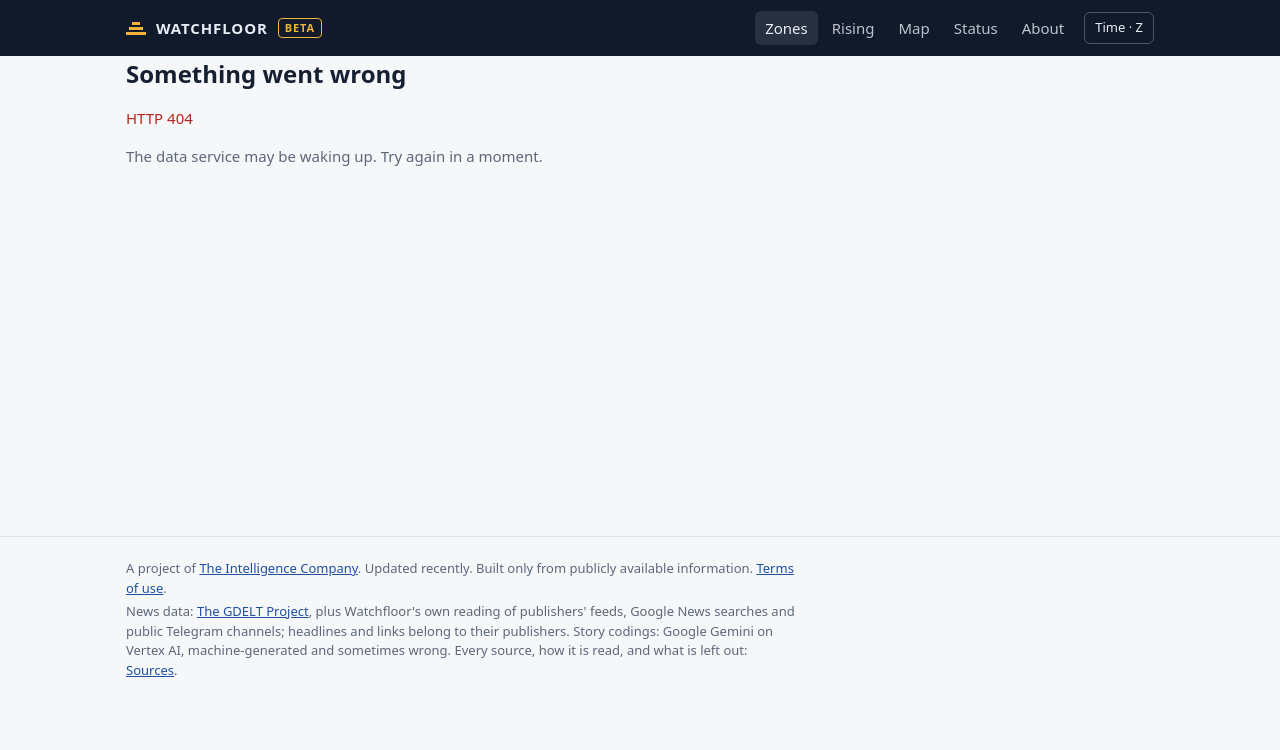
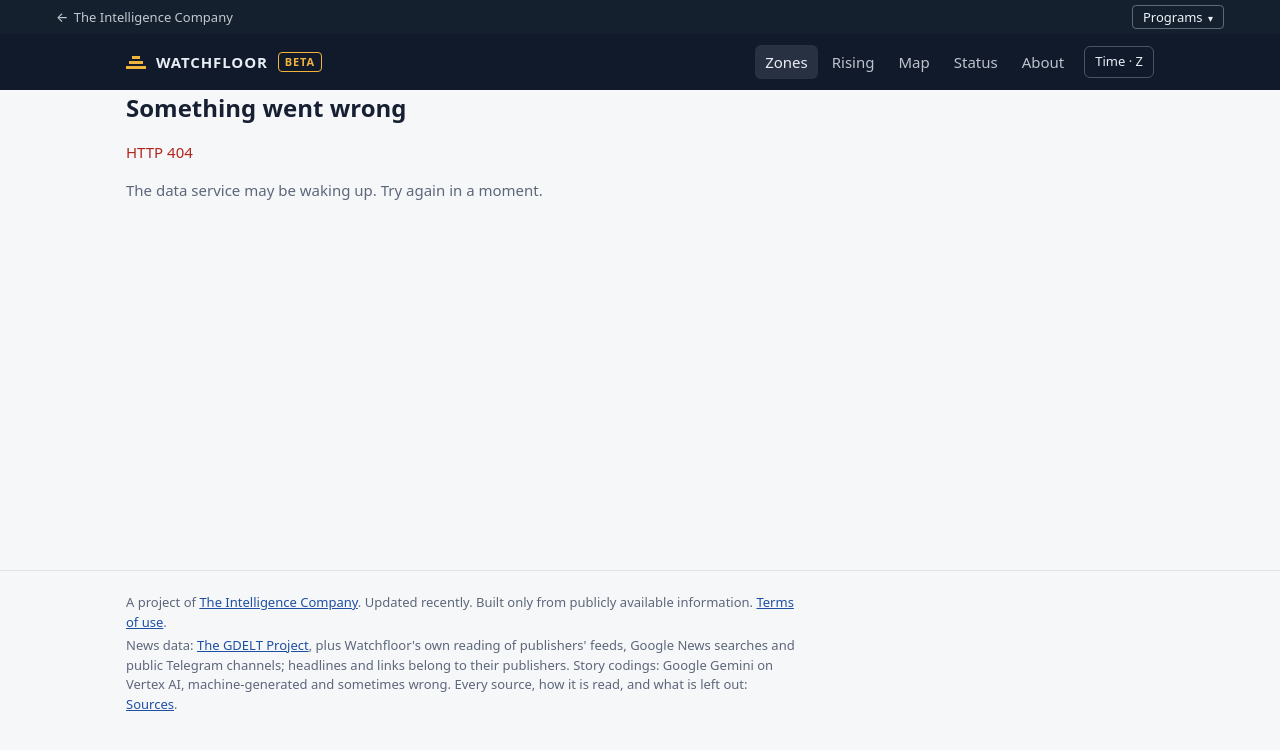
Before and after one commit to metacog-osint/more-context, a plain HTML site: page web/index.html in a window 1280 px wide. Drawn offline with Linux system fonts and the light colour scheme; no server answers.

Commit message:
House bar (tic-nav v1.1) and time module v1.3
The Intelligence Company's shared house bar: a link home and a Programs menu of
every program, labelled by layer or topic. tic-time.js v1.3 (was v1.2; compatible).

Co-Authored-By: Claude Opus 5.5 <noreply@anthropic.com>

```diff
--- /dev/null
+++ b/web/tic-nav.css
@@ -0,0 +1,72 @@
+/*! tic-nav.css v1.1 · pairs with tic-nav.js (canonical copy in [local path]).
+    House navy bar on every program site; the panel follows the viewer's light or dark setting. Everything is scoped
+    to .tic-house so a site's own styles (Tailwind's reset included) don't need changing. */
+.tic-house {
+  --tn-bg: #14202E; --tn-ink: #EEF1F6; --tn-line: rgba(238, 241, 246, .35); --tn-acc: #E3A83B;
+  --tn-panel: #FFFFFF; --tn-pink: #14202E; --tn-pmut: #555F6D; --tn-rule: #D8D3C8; --tn-hover: #F3F1EC;
+  --tn-live: #1E6B3A; --tn-beta: #8A5A00;
+  position: relative; z-index: 10000; background: var(--tn-bg); /* v1.1: above site headers' own stacking */ color: var(--tn-ink);
+  /* v1.1: undo a site's generic nav rules (Watchfloor styles every <nav> as a flex row) */
+  display: block; width: auto; height: auto; min-height: 0; margin: 0; padding: 0; border: 0; box-shadow: none;
+  font: 400 13px/1.4 "IBM Plex Sans", system-ui, -apple-system, "Segoe UI", Roboto, Arial, sans-serif;
+  text-align: left; letter-spacing: normal;
+}
+@media (prefers-color-scheme: dark) {
+  .tic-house { --tn-panel: #161E2A; --tn-pink: #E8ECF2; --tn-pmut: #9AA5B5; --tn-rule: #2A3546; --tn-hover: #1F2A3A;
+    --tn-live: #7FD49A; --tn-beta: #F0C36B; }
+}
+.tic-house *, .tic-house *::before, .tic-house *::after { box-sizing: border-box; }
+.tic-house p, .tic-house ul { margin: 0; padding: 0; }
+.tic-house ul { list-style: none; }
+.tic-house a { color: inherit; text-decoration: none; }
+.tic-house :focus-visible { outline: 2px solid var(--tn-acc); outline-offset: 2px; }
+
+.tic-house-in { width: 100%; max-width: 1200px; margin: 0 auto; padding: 0 16px; min-height: 34px; display: flex;
+  align-items: center; justify-content: space-between; gap: 12px; }
+.tic-house-home { font-weight: 500; padding: 7px 0; white-space: nowrap; }
+.tic-house-home:hover { color: var(--tn-acc); }
+.tic-house-arrow { margin-right: 2px; }
+.tic-house-btn { appearance: none; -webkit-appearance: none; margin: 0; background: transparent; color: inherit;
+  border: 1px solid var(--tn-line); border-radius: 4px; font: inherit; font-weight: 500; line-height: 1.3;
+  padding: 3px 10px; cursor: pointer; white-space: nowrap; }
+.tic-house-btn:hover, .tic-house-btn[aria-expanded="true"] { border-color: var(--tn-acc); color: var(--tn-acc); }
+.tic-house-caret { font-size: 10px; margin-left: 2px; }
+
+.tic-house-panel { position: absolute; top: 100%; right: max(16px, calc((100% - 1200px) / 2 + 16px));
+  width: min(780px, calc(100% - 32px)); margin-top: 6px; padding: 12px; background: var(--tn-panel);
+  color: var(--tn-pink); border: 1px solid var(--tn-rule); border-radius: 6px;
+  box-shadow: 0 14px 36px rgba(0, 0, 0, .28); max-height: calc(100vh - 56px); overflow: auto; }
+.tic-house-panel[hidden] { display: none; }
+.tic-house-cols { display: grid; grid-template-columns: minmax(0, 1fr) 270px; gap: 12px; }
+.tic-house-group { margin: 6px 8px 4px; font-size: 11px; font-weight: 600; letter-spacing: .08em;
+  text-transform: uppercase; color: var(--tn-pmut); }
+.tic-house-ul { margin-bottom: 8px; }
+.tic-house-item { display: grid; grid-template-columns: minmax(0, 1fr) auto; gap: 1px 10px; align-items: baseline;
+  padding: 7px 8px; border-radius: 4px; }
+.tic-house-item:hover, .tic-house-item:focus-visible, .tic-house-item.on { background: var(--tn-hover); }
+.tic-house-name { font-size: 14px; font-weight: 600; }
+.tic-house-here { margin-left: 8px; font-size: 11px; font-weight: 500; color: var(--tn-acc); }
+.tic-house-st { font-size: 11px; letter-spacing: .06em; text-transform: uppercase; }
+.tic-house-st.st-live { color: var(--tn-live); }
+.tic-house-st.st-beta { color: var(--tn-beta); }
+.tic-house-st.st-invite { color: var(--tn-pmut); }
+.tic-house-label { grid-column: 1 / -1; font-size: 12px; color: var(--tn-pmut); }
+.tic-house-short { grid-column: 1 / -1; display: none; font-size: 12px; color: var(--tn-pmut); }
+.tic-house-detail { border-left: 1px solid var(--tn-rule); padding: 10px 6px 10px 16px; align-self: start;
+  position: sticky; top: 0; }
+.tic-house-dname { font-size: 17px; font-weight: 600; margin-bottom: 2px; }
+.tic-house-dmeta { font-size: 12px; color: var(--tn-pmut); margin-bottom: 10px; }
+.tic-house-dlong { font-size: 13px; line-height: 1.55; }
+.tic-house-all { display: block; margin: 2px 8px 0; padding-top: 8px; border-top: 1px solid var(--tn-rule);
+  font-size: 12px; color: var(--tn-pmut); }
+.tic-house-all:hover { color: var(--tn-pink); }
+.tic-house-sr { position: absolute; width: 1px; height: 1px; overflow: hidden; clip: rect(0 0 0 0);
+  clip-path: inset(50%); white-space: nowrap; }
+
+@media print { .tic-house { display: none !important; } } /* site navigation never prints */
+@media (max-width: 640px) {
+  .tic-house-panel { left: 8px; right: 8px; width: auto; }
+  .tic-house-cols { grid-template-columns: 1fr; }
+  .tic-house-detail { display: none; } /* no hover on phones: each program shows its label and one line instead */
+  .tic-house-short { display: block; }
+}
--- /dev/null
+++ b/web/tic-nav.js
@@ -0,0 +1,188 @@
+/*! tic-nav.js v1.1 · The Intelligence Company house bar: a link home and a Programs menu · canonical copy:
+ *  [local path] (copy into each site with tic-nav.css; keep the version line).
+ *
+ *  Tom, 1 Nov 2026: every program site needs a link back to the home page, and a dropdown of all programs, each
+ *  labelled with its primary layer or topic, with a fuller description on mouse-over.
+ *
+ *  Classic script, no dependencies, CSP-safe (DOM calls only: no inline styles, no HTML strings). Load it at the end
+ *  of <body> or with `defer`. It puts the bar first in <body>, or inside <div id="tic-nav"></div> if the page has one
+ *  (use that when a fixed header would cover the bar). The current program is found from the host name, or from
+ *  <script src="tic-nav.js" data-current="vigil">, and is marked "You are here". Program links open in the same tab:
+ *  this is site navigation. Keep PROGRAMS in step with the hub's oe/oe.js and product list.
+ *    TicNav.mount(el?)   mounts the bar (done automatically once)
+ *    TicNav.programs     the list below
+ */
+(function () {
+  "use strict";
+  var HOME = "https://theintelligence.company/";
+  var ALL = "https://theintelligence.company/#layers";
+  var script = document.currentScript;
+
+  // label: primary layer of the operational environment, then the topic; group: across the layers, or other tools.
+  var PROGRAMS = [
+    { id: "cop", name: "COP", href: "https://cop.theintelligence.company", status: "beta", group: "layers",
+      label: "Every layer · common operational picture",
+      short: "Every program's latest findings on one map.",
+      long: "The common operational picture: every program's latest findings on one map, with today's top five, what else is unusual, and each feed's health." },
+    { id: "watchfloor", name: "Watchfloor", href: "https://watchfloor.theintelligence.company", status: "beta", group: "layers",
+      label: "Systems · conflict warning",
+      short: "A daily warning picture for each watched conflict zone and topic.",
+      long: "A daily warning picture for the conflict zones and strategic topics on its watch list, built from the world's news against each zone's own usual level, and split by source group." },
+    { id: "context", name: "Context", href: "https://context.theintelligence.company", status: "live", group: "layers",
+      label: "Human · press framing",
+      short: "How the world's press covers each watched zone and topic.",
+      long: "How the world's press covers each watched conflict zone and strategic topic: attention, escalation and framing, refreshed twice a day from GDELT." },
+    { id: "vigil", name: "Vigil", href: "https://vigil.theintelligence.company", status: "live", group: "layers",
+      label: "Cyberspace · threat intelligence",
+      short: "Ransomware, exploited vulnerabilities and threat indicators.",
+      long: "Cyber threat intelligence that records why it believes things: ransomware groups and their leak-site claims, exploited vulnerabilities and advisories, and threat indicators, with the history and every judgment call kept." },
+    { id: "noisefloor", name: "Noisefloor", href: "https://noisefloor.theintelligence.company", status: "live", group: "layers",
+      label: "Spectrum · GPS interference",
+      short: "Where GPS is being jammed or spoofed, mapped every day.",
+      long: "Where GPS and other satellite navigation is jammed or spoofed, mapped every day from aircraft and ship position reports, with satellite and space-weather context." },
+    { id: "cordon", name: "Cordon", href: "https://cordon.theintelligence.company", status: "beta", group: "layers",
+      label: "Air · hazard notices",
+      short: "Where authorities warn people away.",
+      long: "Where authorities warn people away: State Department travel advisories and embassy departure status, EASA conflict-zone bulletins for airspace, and NGA navigational warnings at sea." },
+    { id: "elements", name: "Elements", href: "https://elements.theintelligence.company", status: "beta", group: "layers",
+      label: "Land and maritime · natural hazards",
+      short: "Natural hazards as the authorities report them.",
+      long: "Natural hazards as the authorities report them: earthquakes with impact alerts, volcano alert levels, satellite fire detections, multi-hazard alerts, hurricane-center storms and disaster mapping on one map." },
+    { id: "propertycast", name: "PropertyCast", href: "https://propertycast.theintelligence.company", status: "live", group: "tools",
+      label: "Weather · one property",
+      short: "A hyperlocal forecast that checks itself every hour.",
+      long: "A hyperlocal forecast for one property that verifies itself every hour against its own weather station, with a garden decision layer." },
+    { id: "activation", name: "Title 10 Field Guide", href: "https://activation.theintelligence.company", status: "live", group: "tools",
+      label: "Guard members on federal orders",
+      short: "Pay, benefits and steps for activated Air Guard members.",
+      long: "What activated Air Guard members earn on federal orders, what gets missed, and what to do before and after release. Unofficial; compiled from public sources." },
+    { id: "listeningpost", name: "Listening Post", href: "https://listeningpost.theintelligence.company", status: "invite", group: "tools",
+      label: "Job search",
+      short: "A job-search workspace, by invitation.",
+      long: "A job-search workspace: each opening scored against your own criteria, new postings found by a weekly sweep, and drafts you review and send yourself. Google sign-in, by invitation." }
+  ];
+  var STATUS = { live: "Live", beta: "Beta", invite: "Invite only" };
+  var GROUPS = [["layers", "Across the layers"], ["tools", "Other tools"]];
+
+  function el(tag, cls, text) {
+    var e = document.createElement(tag);
+    if (cls) e.className = cls;
+    if (text != null) e.textContent = text;
+    return e;
+  }
+  function hostOf(u) { try { return new URL(u).hostname; } catch (e) { return ""; } }
+  function currentId() {
+    var d = script && script.getAttribute("data-current");
+    if (d) return d;
+    var h = location.hostname;
+    for (var i = 0; i < PROGRAMS.length; i++) if (hostOf(PROGRAMS[i].href) === h) return PROGRAMS[i].id;
+    return "";
+  }
+
+  var mounted = false;
+  function mount(target) {
+    if (mounted) return;
+    mounted = true;
+    var here = currentId();
+    var nav = el("nav", "tic-house");
+    nav.setAttribute("aria-label", "The Intelligence Company");
+    var inner = el("div", "tic-house-in");
+    var home = el("a", "tic-house-home");
+    home.href = HOME;
+    home.append(el("span", "tic-house-arrow", "←"), " The Intelligence Company");
+    home.firstChild.setAttribute("aria-hidden", "true");
+
+    var menu = el("div", "tic-house-menu");
+    var btn = el("button", "tic-house-btn");
+    btn.type = "button";
+    btn.setAttribute("aria-expanded", "false");
+    btn.setAttribute("aria-controls", "tic-house-panel");
+    btn.append("Programs ", el("span", "tic-house-caret", "▾"));
+    btn.lastChild.setAttribute("aria-hidden", "true");
+
+    var panel = el("div", "tic-house-panel");
+    panel.id = "tic-house-panel";
+    panel.hidden = true;
+    var cols = el("div", "tic-house-cols");
+    var list = el("div", "tic-house-list");
+    var detail = el("div", "tic-house-detail");
+    detail.setAttribute("aria-hidden", "true"); // visual only; screen readers get each link's description
+    var dName = el("p", "tic-house-dname"), dMeta = el("p", "tic-house-dmeta"), dLong = el("p", "tic-house-dlong");
+    detail.append(dName, dMeta, dLong);
+
+    var items = [];
+    function show(p, a) {
+      dName.textContent = p.name;
+      dMeta.textContent = p.label + " · " + STATUS[p.status] + (p.id === here ? " · you are here" : "");
+      dLong.textContent = p.long;
+      items.forEach(function (x) { x.classList.toggle("on", x === a); });
+    }
+    GROUPS.forEach(function (g) {
+      list.append(el("p", "tic-house-group", g[1]));
+      var ul = el("ul", "tic-house-ul");
+      PROGRAMS.filter(function (p) { return p.group === g[0]; }).forEach(function (p) {
+        var li = el("li");
+        var a = el("a", "tic-house-item");
+        a.href = p.href;
+        var nameRow = el("span", "tic-house-name", p.name);
+        if (p.id === here) {
+          a.setAttribute("aria-current", "page");
+          a.classList.add("here");
+          nameRow.append(el("span", "tic-house-here", "You are here"));
+        }
+        a.append(nameRow, el("span", "tic-house-st st-" + p.status, STATUS[p.status]),
+          el("span", "tic-house-label", p.label), el("span", "tic-house-short", p.short));
+        var desc = el("span", "tic-house-sr", p.long);
+        desc.id = "tic-house-d-" + p.id;
+        a.setAttribute("aria-describedby", desc.id);
+        a.addEventListener("mouseenter", function () { show(p, a); });
+        a.addEventListener("focus", function () { show(p, a); });
+        li.append(a, desc);
+        ul.append(li);
+        items.push(a);
+        a._p = p;
+      });
+      list.append(ul);
+    });
+    cols.append(list, detail);
+    var all = el("a", "tic-house-all", "How the programs fit together, and what's planned →");
+    all.href = ALL;
+    panel.append(cols, all);
+    menu.append(btn, panel);
+    inner.append(home, menu);
+    nav.append(inner);
+
+    function open() {
+      panel.hidden = false;
+      btn.setAttribute("aria-expanded", "true");
+      var start = items.filter(function (a) { return a._p.id === here; })[0] || items[0];
+      show(start._p, start);
+    }
+    function close(focusBtn) {
+      if (panel.hidden) return;
+      panel.hidden = true;
+      btn.setAttribute("aria-expanded", "false");
+      if (focusBtn) btn.focus();
+    }
+    btn.addEventListener("click", function () { if (panel.hidden) open(); else close(false); });
+    document.addEventListener("click", function (ev) { if (!menu.contains(ev.target)) close(false); });
+    menu.addEventListener("keydown", function (ev) {
+      if (ev.key === "Escape") { ev.preventDefault(); close(true); return; }
+      if (panel.hidden || ["ArrowDown", "ArrowUp", "Home", "End"].indexOf(ev.key) < 0) return;
+      ev.preventDefault();
+      var i = items.indexOf(document.activeElement);
+      var n = ev.key === "Home" ? 0 : ev.key === "End" ? items.length - 1
+        : ev.key === "ArrowDown" ? (i + 1) % items.length : (i <= 0 ? items.length - 1 : i - 1);
+      items[n].focus();
+    });
+    menu.addEventListener("focusout", function () {
+      setTimeout(function () { if (!menu.contains(document.activeElement)) close(false); }, 0);
+    });
+
+    var slot = target || document.getElementById("tic-nav");
+    if (slot) slot.append(nav); else document.body.insertBefore(nav, document.body.firstChild);
+  }
+
+  window.TicNav = { version: "1.1", programs: PROGRAMS.slice(), mount: mount };
+  if (document.body) mount(); else document.addEventListener("DOMContentLoaded", function () { mount(); });
+})();
--- a/web/tic-time.js
+++ b/web/tic-time.js
@@ -1,4 +1,4 @@
-/*! tic-time.js v1.2 · The Intelligence Company shared time display · canonical copy:
+/*! tic-time.js v1.3 · The Intelligence Company shared time display · canonical copy:
  *  [local path] (copy this file into each site; keep the version line).
  *
  *  House rule (Tom, 27 Oct 2026): store UTC; show times in the viewer's own time zone by default, always naming
@@ -11,9 +11,11 @@
  *      options: date (default true), time (default true), seconds, year, weekday (v1.1: "Mon 14:00 CDT"),
  *      zoneName: false (v1.1: leave the zone off, e.g. chart axes when the page names the zone once;
  *      TicTime.zoneLabel() gives that name, e.g. "CDT" or "Zulu (UTC)")
+ *      year (v1.3): a full date in the house style, "31 Oct 2026", in the viewer's zone, Zulu included
  *    TicTime.onChange(fn)              re-render when the setting changes (also from another tab)
  *    TicTime.mountSettings(el)         adds a "Time" button that opens the settings dialog
- *    TicTime.renderAll(root)           fills every <time datetime="..." data-tic="datetime|time|date"> in root
+ *    TicTime.renderAll(root)           fills every <time datetime="..." data-tic="datetime|time|date"> in root;
+ *                                      add data-tic-year for the full date (v1.3)
  */
 (function () {
   "use strict";
@@ -29,6 +31,7 @@
     ["Asia/Shanghai", "China"], ["Asia/Taipei", "Taipei"], ["Asia/Seoul", "Korea"], ["Asia/Tokyo", "Japan"],
     ["Australia/Sydney", "Sydney"]
   ];
+  var MONTHS = ["Jan", "Feb", "Mar", "Apr", "May", "Jun", "Jul", "Aug", "Sep", "Oct", "Nov", "Dec"];
   var listeners = [];
 
   function validZone(z) {
@@ -91,6 +94,19 @@
     var d = toDate(v);
     if (!d || isNaN(d.getTime())) return "—";
     var z = zone(), h12 = hour12(), showDate = opts.date !== false, showTime = opts.time !== false;
+    if (opts.year && showDate) {
+      // v1.3: a full date reads the house way, "31 Oct 2026", whatever the zone or clock.
+      var q;
+      try {
+        q = new Intl.DateTimeFormat("en-US", { timeZone: z, weekday: "short", day: "numeric", month: "numeric",
+          year: "numeric" }).formatToParts(d);
+      } catch (e) { return d.toISOString().slice(0, 10); }
+      var pick = function (t) { var x = q.filter(function (r) { return r.type === t; })[0]; return x ? x.value : ""; };
+      var full = (opts.weekday ? pick("weekday") + " " : "") + Number(pick("day")) + " " +
+        MONTHS[Number(pick("month")) - 1] + " " + pick("year");
+      if (!showTime) return full;
+      return full + (z === "UTC" && !h12 ? " " : ", ") + format(d, { date: false, seconds: opts.seconds, zoneName: opts.zoneName });
+    }
     if (z === "UTC" && !h12) {
       var p = new Intl.DateTimeFormat("en-GB", { timeZone: "UTC", weekday: "short", day: "numeric", month: "short",
         hour: "2-digit", minute: "2-digit", second: opts.seconds ? "2-digit" : undefined, hourCycle: "h23" }).formatToParts(d);
@@ -102,7 +118,7 @@
     }
     var o = { timeZone: z };
     if (opts.weekday) o.weekday = "short";
-    if (showDate) { o.day = "numeric"; o.month = "short"; if (opts.year) o.year = "numeric"; }
+    if (showDate) { o.day = "numeric"; o.month = "short"; }
     if (showTime) {
       o.hour = "numeric"; o.minute = "2-digit"; if (opts.seconds) o.second = "2-digit";
       o.hourCycle = h12 ? "h12" : "h23"; if (opts.zoneName !== false) o.timeZoneName = "short";
@@ -134,7 +150,8 @@
     for (var i = 0; i < els.length; i++) {
       var kind = els[i].getAttribute("data-tic");
       els[i].textContent = format(els[i].getAttribute("datetime"),
-        { date: kind !== "time", time: kind !== "date", seconds: els[i].hasAttribute("data-tic-seconds") });
+        { date: kind !== "time", time: kind !== "date", seconds: els[i].hasAttribute("data-tic-seconds"),
+          year: els[i].hasAttribute("data-tic-year") });
     }
   }
 
@@ -200,6 +217,6 @@
     return btn;
   }
 
-  window.TicTime = { version: "1.2", format: format, zone: zone, zoneLabel: zoneLabel, hour12: hour12, get: function () { return Object.assign({}, settings); },
+  window.TicTime = { version: "1.3", format: format, zone: zone, zoneLabel: zoneLabel, hour12: hour12, get: function () { return Object.assign({}, settings); },
     set: set, onChange: onChange, renderAll: renderAll, mountSettings: mountSettings, zones: ZONES.slice() };
 })();
```
Also changed, not shown: web/index.html (+2 -0 lines).
